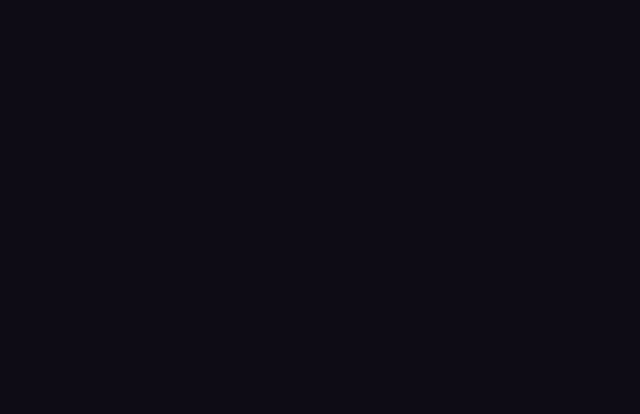
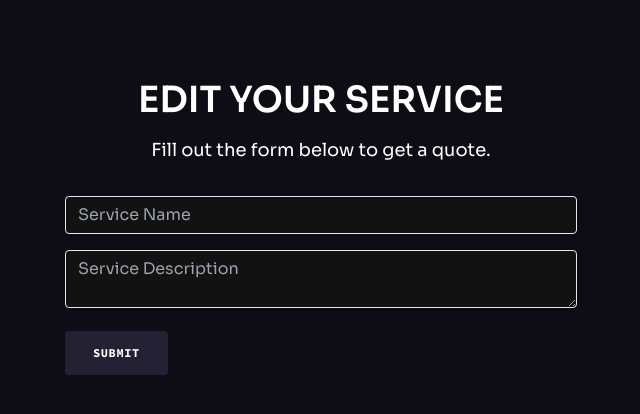
Before and after one commit to zouheirrhoumri/ApexWebbb, a React (Vite) app: page /editService in a window 1280 px wide. Before the commit this address had no page. Shown: the top 414 px of the page, without its empty margins (319-959 px from the left). Built offline with nearby package versions, Linux system fonts and the light colour scheme; no server answers.

Commit message:
almsot done with the edit

```diff
--- /dev/null
+++ b/src/EditService.jsx
@@ -0,0 +1,77 @@
+import axios from "axios"
+import Button from "./components/Button"
+import React, { useState, useEffect } from "react"
+import { useNavigate, useParams } from "react-router-dom"
+
+
+export default function EditService() {
+
+    const navigate = useNavigate();
+    const { id } = useParams();
+
+    const [title, setTitle] = useState('')
+    const [description, setDescription] = useState('')
+
+    useEffect(() => {
+        fetchService();
+    }, [])
+
+    const fetchService = async () => {
+
+        await axios.get('http://127.0.0.1:8000/api/services' + id)
+            .then(({ data }) => {
+                const { title, description } = data.service;
+                setTitle(title)
+                setDescription(description)
+            }
+            ).catch(({ response }) => {
+                console.log(response.data.message)
+            })
+
+    }
+    const editService = async (e) => {
+        e.preventDefault();
+        const formData = new FormData();
+        formData.append('_method', 'PUT')
+        formData.append('name', title)
+        formData.append('description', description)
+
+        await axios.post('http://127.0.0.1:8000/api/services', formData)
+            .then(({ data }) => {
+                console.log(data.message)
+                navigate('/services')
+            }
+            ).catch(({ response }) => {
+                if (response.status = 442) {
+                    console.log(response.data.message)
+                } else {
+                    console.log(response.data.message)
+                }
+            })
+
+    }
+
+
+    return (
+        <div className="container mx-auto px-4">
+            <div className="flex flex-col items-center justify-center py-20">
+                <h1 className="text-4xl font-bold text-center">EDIT YOUR SERVICE</h1>
+                <p className="text-center text-lg mt-4">Fill out the form below to get a quote.</p>
+                <form className="w-full max-w-lg mt-8" onSubmit={editService}>
+                    <input value={title} onChange={(e) => setTitle(e.target.value)}
+                        className="shadow appearance-none border rounded w-full py-2 px-3 text-gray-700 leading-tight focus:outline-none focus:shadow-outline mb-4" type="text" placeholder="Service Name" />
+
+                    <textarea value={description} onChange={(e) => setDescription(e.target.value)}
+                        className="shadow appearance-none border rounded w-full py-2 px-3 text-gray-700 leading-tight focus:outline-none focus:shadow-outline mb-4" placeholder="Service Description"></textarea>
+
+                    <Button className="bg-n-6 hover:bg-n-7 text-white font-bold py-2 px-4 rounded focus:outline-none focus:shadow-outline" type="submit">
+                        Submit
+                    </Button>
+                </form>
+            </div>
+        </div>
+
+
+
+    )
+}
--- a/src/ServiceForm.jsx
+++ b/src/ServiceForm.jsx
@@ -51,5 +51,7 @@ export default function ServiceForm() {
             </div>
         </div>
 
+
+
     )
 }
--- a/src/Services.jsx
+++ b/src/Services.jsx
@@ -3,6 +3,7 @@ import { Link } from 'react-router-dom';
 import React, { useEffect, useState } from 'react';
 import { Axios } from 'axios';
 import Header from './components/Header';
+import Footer from './components/Footer';
 
 
 export default function Services() {
@@ -38,6 +39,8 @@ export default function Services() {
             <h2 className="text-2xl font-bold">Web Development</h2>
             <p className="mt-4">We build websites that are fast, secure, and easy to manage.</p>
             <Link to="/ServiceForm" className="mt-24 inline-block bg-white text-n-7 px-6 py-3 rounded-lg self-end">Reserve</Link>
+            <Link to="/editService" className="mt-24 ml-12 inline-block bg-white text-n-7 px-6 py-3 rounded-lg self-end">edit</Link>
+
           </div>
           <div className="bg-n-7 p-8 rounded-lg backdrop-filter backdrop-blur-lg bg-opacity-40 border border-white border-opacity-20 shadow-lg transform hover:scale-105 transition-transform duration-200">
             <h2 className="text-2xl font-bold">Mobile Development</h2>
@@ -50,9 +53,10 @@ export default function Services() {
         </div>
       </div>
 
-      <div className="flex justify-center mt-10">
+      <div className="flex justify-center my-16">
         <Link to="/contact" className="bg-n-7 text-white px-6 py-3 rounded-lg">Contact Us</Link>
       </div>
+      <Footer />
     </>
   )
 }
--- a/src/main.jsx
+++ b/src/main.jsx
@@ -3,7 +3,6 @@ import ReactDOM from 'react-dom/client'
 import App from './App.jsx'
 import Products from './Products.jsx'
 import Services from './Services.jsx'
-import QuoteForm from './ServiceForm.jsx'
 import './index.css'
 import {
   BrowserRouter as Router,
@@ -12,6 +11,7 @@ import {
   Link
 } from "react-router-dom";
 import ServiceForm from './ServiceForm.jsx'
+import EditService from './EditService.jsx'
 ReactDOM.createRoot(document.getElementById('root')).render(
 
   <React.StrictMode>
@@ -22,6 +22,7 @@ ReactDOM.createRoot(document.getElementById('root')).render(
         <Route path="/products" element={<Products />} />
         <Route path="/services" element={<Services />} />
         <Route path="/ServiceForm" element={<ServiceForm />} />
+        <Route path="/editService" element={<EditService />} />
 
       </Routes>
     </Router>
```
